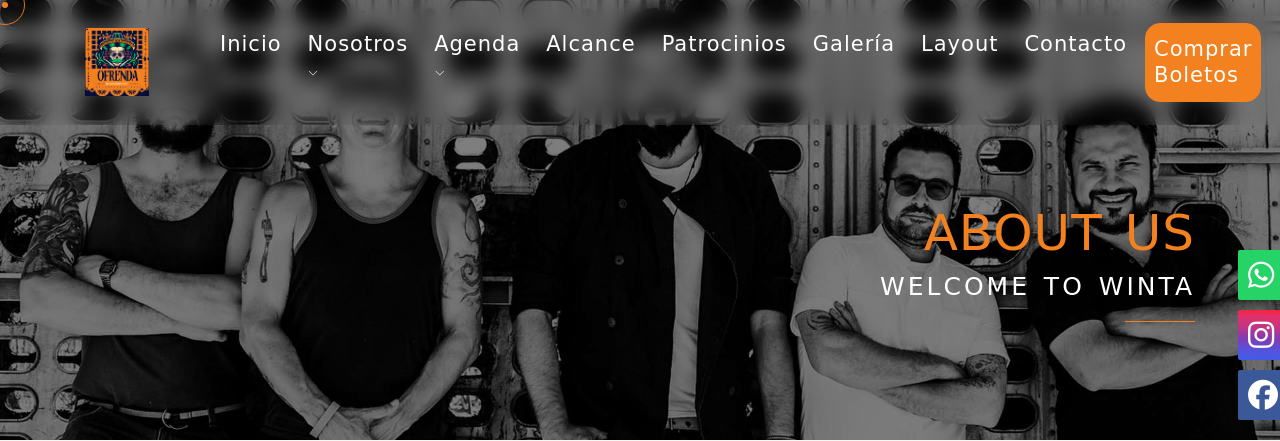
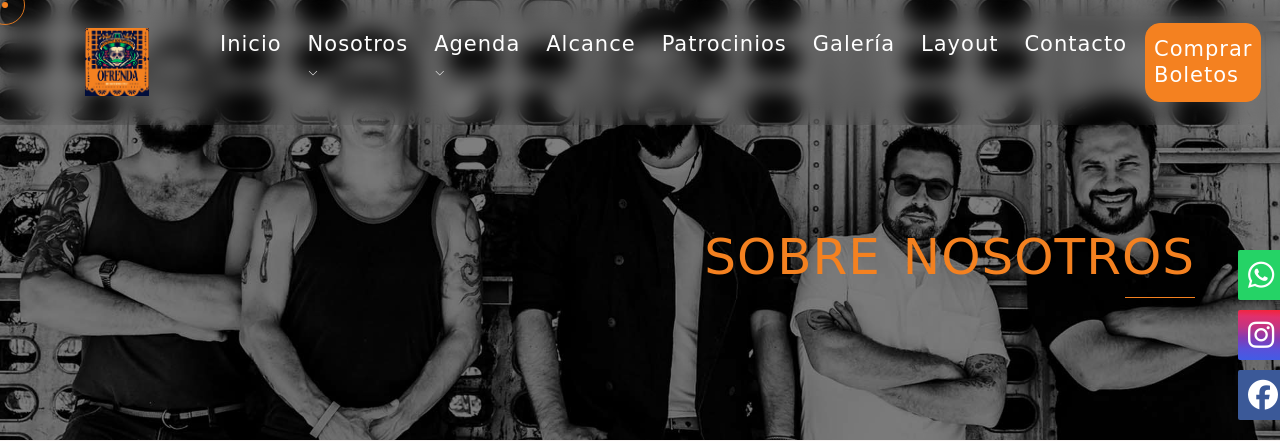
Before and after one commit to Ivonnemtz96/Ofrenda, a WordPress theme: template about.php in a window 1280 px wide. Shown: the top 441 px of the page. Run offline with PHP 8.4 and a stand-in for WordPress, Linux system fonts and the light colour scheme; the site name, menu and one post (Sample post) are stand-ins, and other content is empty; some libraries are stand-ins or nearby versions; some web fonts are replaced.

Commit message:
se arreglan los textos

```diff
--- a/modules/about.php
+++ b/modules/about.php
@@ -3,8 +3,8 @@
     <div class="container">
         <div class="row">
             <div class="col-md-12 text-right caption mt-90 animate-box" data-animate-effect="fadeInUp">
-                <h1>About Us</h1>
-                <h5>Welcome to Winta</h5>
+                <h1>Sobre Nosotros</h1>
+                <h5></h5>
                 <hr class="line line-hr-right">
             </div>
         </div>
```
